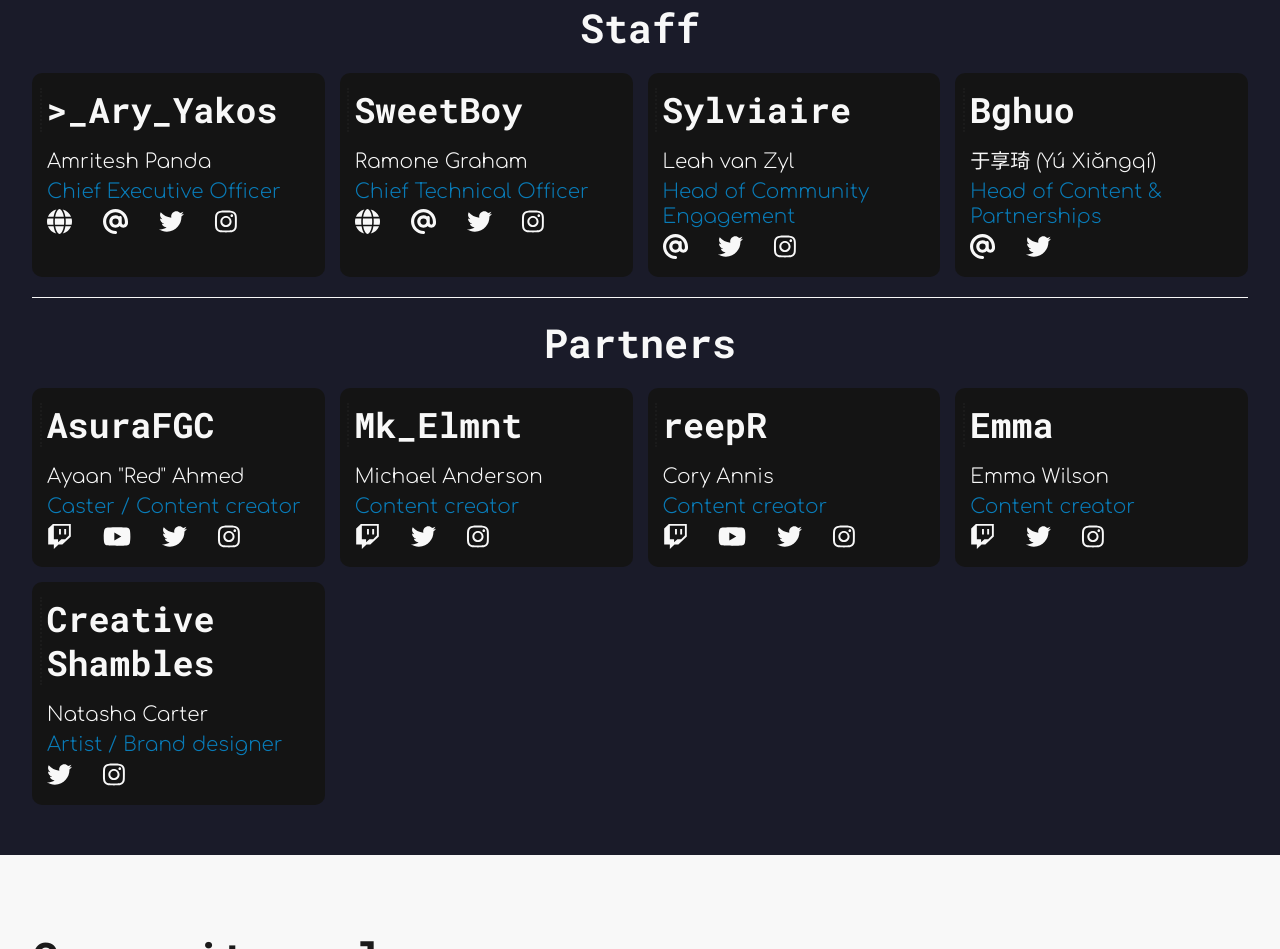
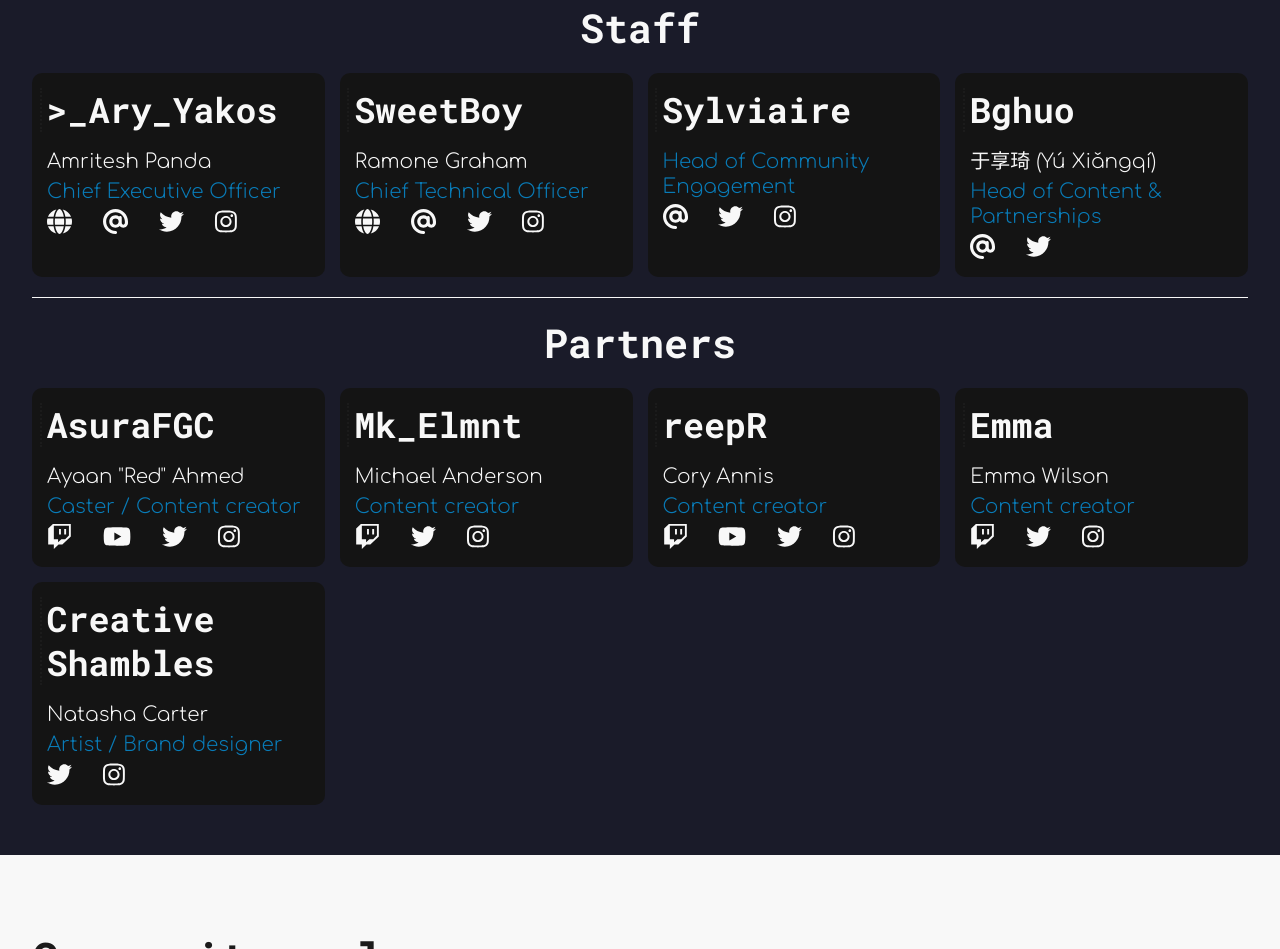
Before and after one commit to PseudoDopamine/PseudoDopamine.github.io, a plain HTML site: page index.html in a window 1280 px wide. Shown: the part 1208-2157 px from the top of the page. Drawn offline with Linux system fonts and the light colour scheme.

Commit message:
Remove Sylviaire's real name
Removed Sylviaire's real name as requested by her.

```diff
--- a/index.html
+++ b/index.html
@@ -137,7 +137,6 @@
 						</article>
 						<article class="card">
 							<h4 class="title">Sylviaire</h4>
-							<p>Leah van Zyl</p>
 							<p class="role">Head of Community Engagement</p>
 							<nav aria-label="Card menu">
 								<ul>
```
